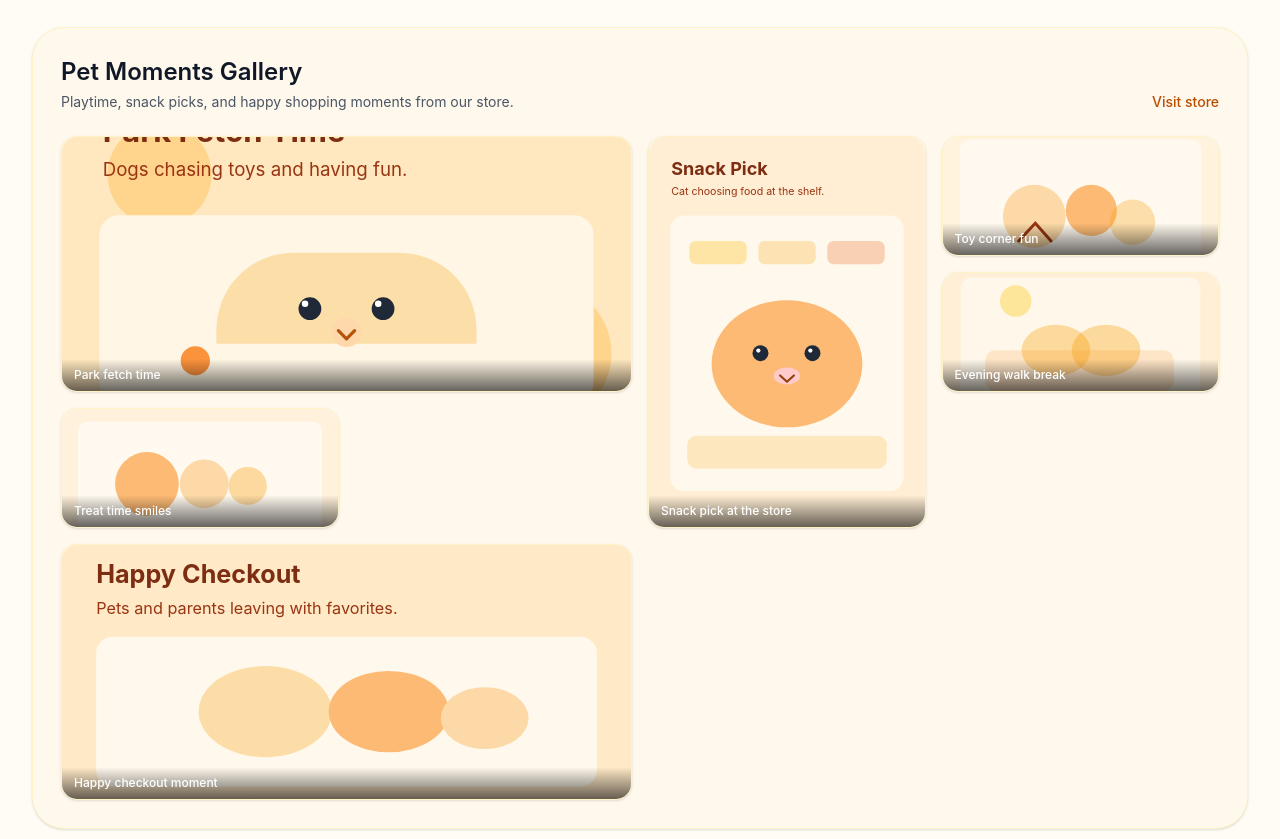
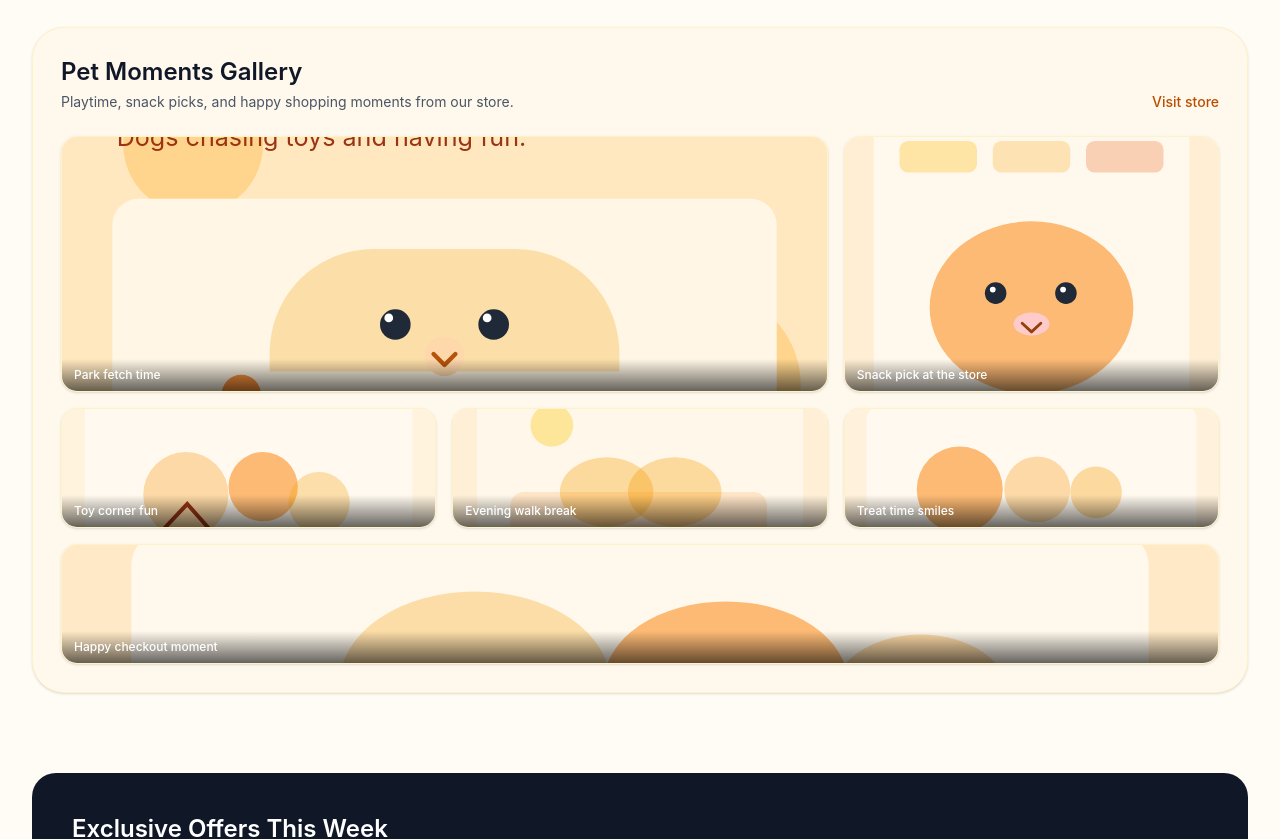
Before and after one commit to Ankurking11/Pet_Store, a Next.js app: page / in a window 1280 px wide. Shown: the part 1600-2439 px from the top of the page. Built offline with nearby package versions, Linux system fonts and the light colour scheme.

Commit message:
Address gallery flow accessibility and finalize responsive grid
Agent-Logs-Url: https://github.com/Ankurking11/Pet_Store/sessions/9364821b-21ae-4823-a0e5-87d803445557

Co-authored-by: Ankurking11 <78227344+Ankurking11@users.noreply.github.com>

```diff
--- a/app/page.tsx
+++ b/app/page.tsx
@@ -17,7 +17,7 @@ const galleryMoments = [
   {
     src: "/gallery/pet-play-2.svg",
     title: "Snack pick at the store",
-    className: "sm:col-span-1 sm:row-span-2 lg:col-span-1 lg:row-span-3",
+    className: "sm:col-span-1 sm:row-span-2 lg:col-span-1 lg:row-span-2",
   },
   {
     src: "/gallery/pet-play-3.svg",
@@ -32,12 +32,12 @@ const galleryMoments = [
   {
     src: "/gallery/pet-play-5.svg",
     title: "Treat time smiles",
-    className: "sm:col-span-1 sm:row-span-1 lg:col-span-1 lg:row-span-1",
+    className: "sm:col-span-2 sm:row-span-1 lg:col-span-1 lg:row-span-1",
   },
   {
     src: "/gallery/pet-play-6.svg",
     title: "Happy checkout moment",
-    className: "sm:col-span-2 sm:row-span-1 lg:col-span-2 lg:row-span-2",
+    className: "sm:col-span-2 sm:row-span-2 lg:col-span-3 lg:row-span-1",
   },
 ];
 
@@ -149,7 +149,7 @@ export default function Home() {
               Visit store
             </Link>
           </div>
-          <div className="grid auto-rows-[120px] grid-cols-1 gap-3 [grid-auto-flow:dense] sm:grid-cols-2 lg:grid-cols-4 lg:gap-4">
+          <div className="grid auto-rows-[120px] grid-cols-1 gap-3 sm:grid-cols-2 lg:grid-cols-3 lg:gap-4">
             {galleryMoments.map((moment) => (
               <article
                 key={moment.src}
```
